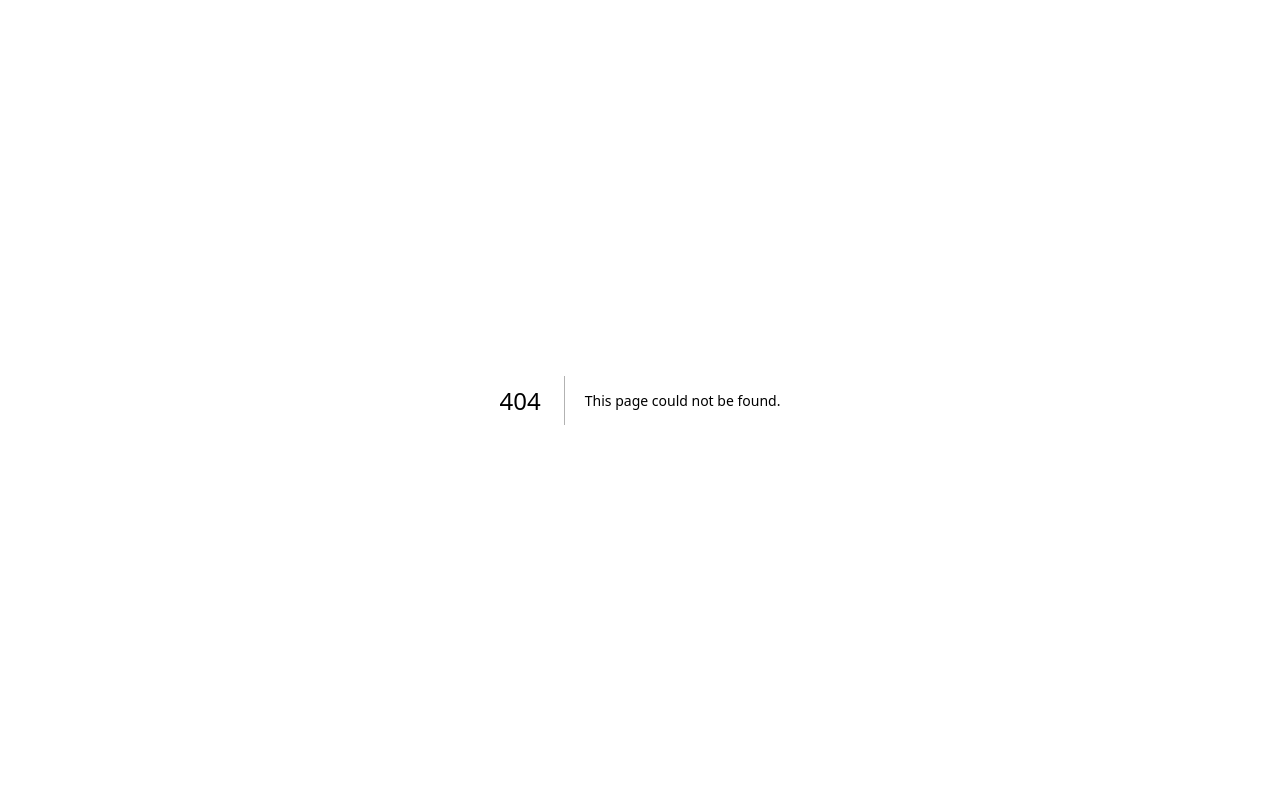
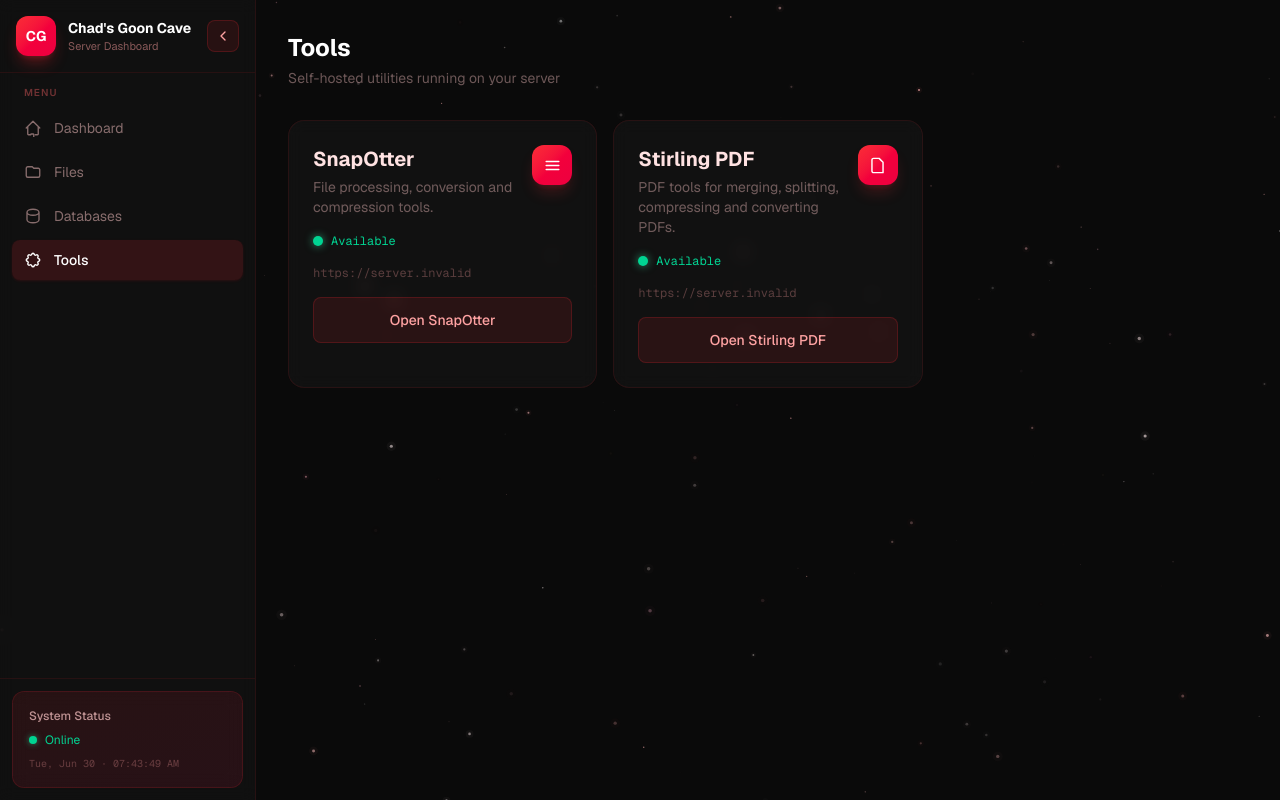
Before and after one commit to iSadChad/server_dashboard, a Next.js app: page /tools in a window 1280 px wide. Before the commit this address had no page. Built offline with nearby package versions, Linux system fonts and the light colour scheme; no server answers.

Commit message:
added tools page

```diff
--- /dev/null
+++ b/app/tools/page.js
@@ -0,0 +1,97 @@
+"use client";
+
+import PageLayout from "../../components/PageLayout";
+
+function cleanUrl(url) {
+  return url.replace(/\/+$/, "");
+}
+
+export default function ToolsPage() {
+  const snapotterUrl = cleanUrl(
+    process.env.NEXT_PUBLIC_SNAPOTTER_URL || "http://100.82.53.61:1349"
+  );
+
+  const stirlingPdfUrl = cleanUrl(
+    process.env.NEXT_PUBLIC_STIRLING_PDF_URL || "http://100.82.53.61:8081"
+  );
+
+  return (
+    <PageLayout>
+      <div className="p-3 sm:p-4 lg:p-8">
+        <div className="mb-6 md:mb-8">
+          <h2 className="text-xl md:text-2xl font-bold">Tools</h2>
+          <p className="text-red-200/40 text-sm mt-1">
+            Self-hosted utilities running on your server
+          </p>
+        </div>
+
+        <div className="grid grid-cols-1 md:grid-cols-2 xl:grid-cols-3 gap-3 md:gap-4">
+          <ToolCard
+            title="SnapOtter"
+            description="File processing, conversion and compression tools."
+            url={snapotterUrl}
+            buttonLabel="Open SnapOtter"
+            icon="M4 7h16M4 12h16M4 17h16"
+          />
+
+          <ToolCard
+            title="Stirling PDF"
+            description="PDF tools for merging, splitting, compressing and converting PDFs."
+            url={stirlingPdfUrl}
+            buttonLabel="Open Stirling PDF"
+            icon="M7 3h7l5 5v13H7a2 2 0 01-2-2V5a2 2 0 012-2z"
+          />
+        </div>
+      </div>
+    </PageLayout>
+  );
+}
+
+function ToolCard({ title, description, url, buttonLabel, icon }) {
+  return (
+    <section className="rounded-2xl bg-white/[0.03] backdrop-blur-sm border border-red-500/10 p-4 md:p-6 min-w-0">
+      <div className="flex items-start justify-between gap-4 mb-4">
+        <div className="min-w-0">
+          <h3 className="text-lg md:text-xl font-bold text-red-100 truncate">
+            {title}
+          </h3>
+
+          <p className="text-sm text-red-200/40 mt-1">{description}</p>
+        </div>
+
+        <div className="w-10 h-10 rounded-xl bg-gradient-to-br from-red-500 to-rose-600 flex items-center justify-center shadow-lg shadow-red-500/20 shrink-0">
+          <svg
+            width="19"
+            height="19"
+            viewBox="0 0 24 24"
+            fill="none"
+            stroke="white"
+            strokeWidth="1.8"
+            strokeLinecap="round"
+            strokeLinejoin="round"
+          >
+            <path d={icon} />
+          </svg>
+        </div>
+      </div>
+
+      <div className="flex items-center gap-2 mb-4">
+        <span className="inline-block w-2.5 h-2.5 rounded-full bg-emerald-400 shadow-[0_0_8px_rgba(52,211,153,0.7)]" />
+        <span className="text-xs font-mono text-emerald-400">Available</span>
+      </div>
+
+      <p className="text-xs text-red-300/30 font-mono break-all mb-4">
+        {url}
+      </p>
+
+      <a
+        href={url}
+        target="_blank"
+        rel="noreferrer"
+        className="inline-flex w-full items-center justify-center rounded-lg bg-red-500/10 hover:bg-red-500/20 border border-red-500/20 text-red-300 px-3 py-3 text-sm font-medium transition-all"
+      >
+        {buttonLabel}
+      </a>
+    </section>
+  );
+}
--- a/components/PageLayout.js
+++ b/components/PageLayout.js
@@ -28,9 +28,9 @@ const navItems = [
     icon: "M4 7v10c0 2.21 3.582 4 8 4s8-1.79 8-4V7M4 7c0 2.21 3.582 4 8 4s8-1.79 8-4M4 7c0-2.21 3.582-4 8-4s8 1.79 8 4",
   },
   {
-  label: "SnapOtter",
-  href: "/snapotter",
-  icon: "M4 7h16M4 12h16M4 17h16",
+  label: "Tools",
+  href: "/tools",
+  icon: "M10.325 4.317c.426-1.756 2.924-1.756 3.35 0a1.724 1.724 0 002.573 1.066c1.543-.94 3.31.826 2.37 2.37a1.724 1.724 0 001.065 2.572c1.756.426 1.756 2.924 0 3.35a1.724 1.724 0 00-1.066 2.573c.94 1.543-.826 3.31-2.37 2.37a1.724 1.724 0 00-2.572 1.065c-.426 1.756-2.924 1.756-3.35 0a1.724 1.724 0 00-2.573-1.066c-1.543.94-3.31-.826-2.37-2.37a1.724 1.724 0 00-1.065-2.572c-1.756-.426-1.756-2.924 0-3.35a1.724 1.724 0 001.066-2.573c-.94-1.543.826-3.31 2.37-2.37.996.608 2.296.07 2.572-1.065z",
 },
 ];
 
```
